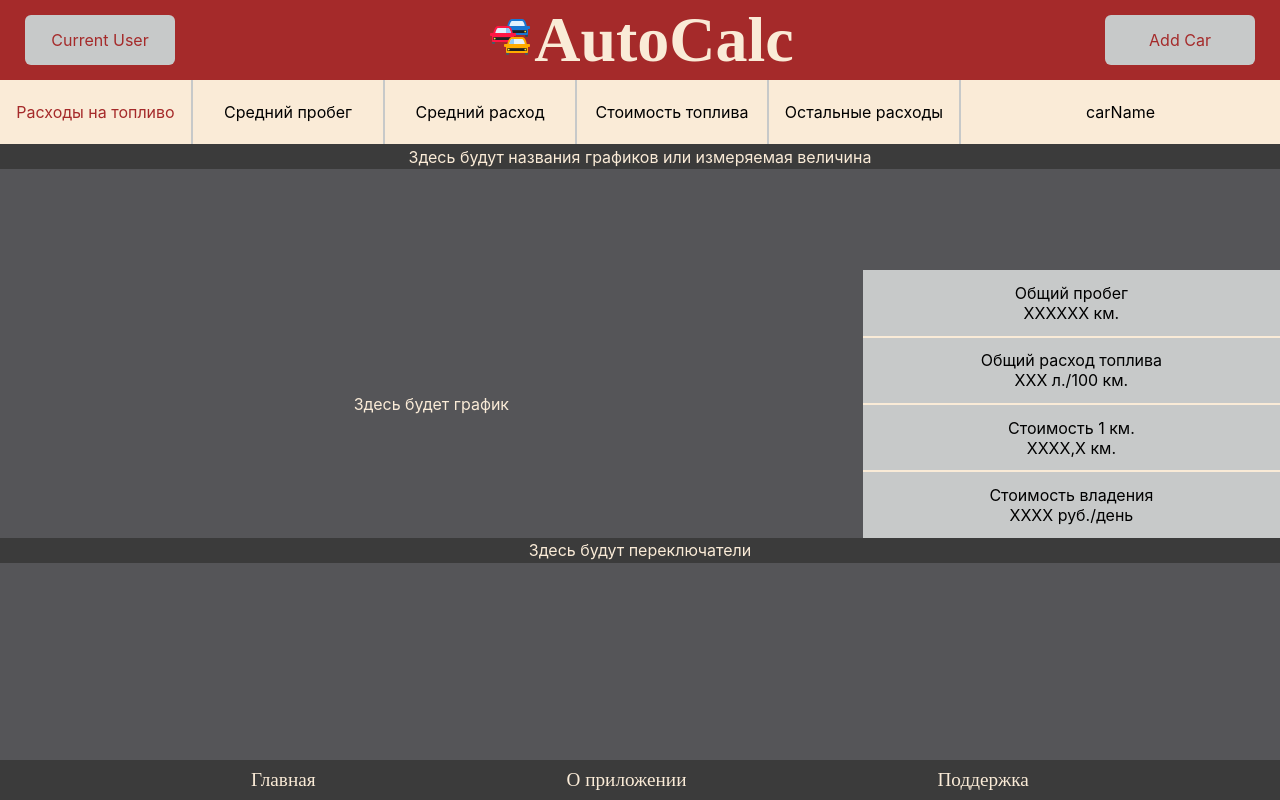
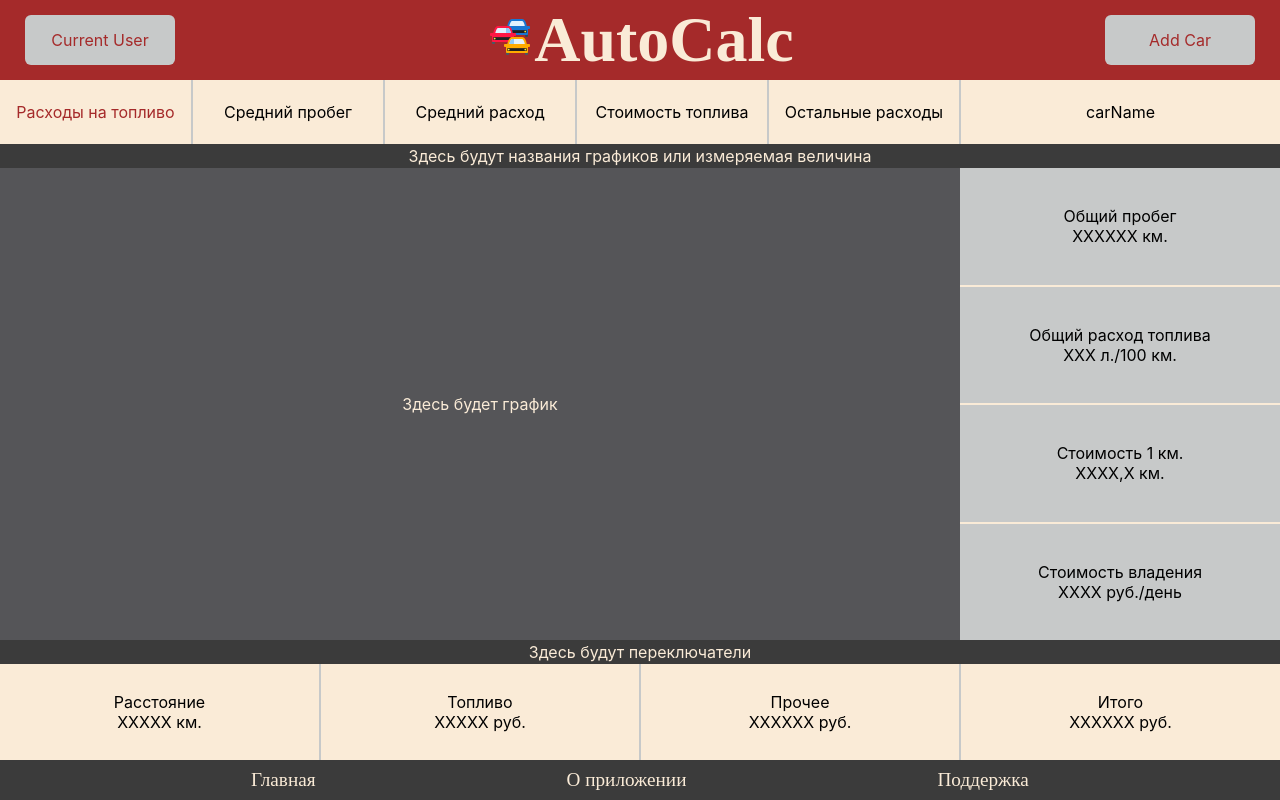
Before and after one commit to leo153624nid/AutoCalc, a React (Create React App) app: page /graf in a window 1280 px wide. Built offline with nearby package versions, Linux system fonts and the light colour scheme.

Commit message:
init BottomBlock

```diff
--- a/src/components/BottomBlock/BottomBlock.js
+++ b/src/components/BottomBlock/BottomBlock.js
@@ -1,11 +1,28 @@
 import React from "react";
 import s from './BottomBlock.module.css';
-
 
 function BottomBlock (props) {
     return (
         <div className={s.BottomBlock}>
+            <div className={s.distance}>
+                <span>Расстояние</span>
+                <span>XXXXX км.</span>
+            </div>
 
+            <div className={s.fuel}>
+                <span>Топливо</span>
+                <span>XXXXX руб.</span>
+            </div>
+
+            <div className={s.etc}>
+                <span>Прочее</span>
+                <span>XXXXХX руб.</span>
+            </div>
+
+            <div className={s.itogo}>
+                <span>Итого</span>
+                <span>XXXXХX руб.</span>
+            </div>
         </div>
     );
 }
--- a/src/components/BottomBlock/BottomBlock.module.css
+++ b/src/components/BottomBlock/BottomBlock.module.css
@@ -0,0 +1,51 @@
+.BottomBlock {
+    width: 100%;
+    height: 12vh;
+    display: grid;
+    grid-template-areas: "a b c d";
+    grid-template-columns: 1fr 1fr 1fr 1fr;
+    grid-template-rows: 12vh;
+    justify-content: center;
+    align-items: stretch;
+    background-color: antiquewhite;
+}
+
+.distance {
+    grid-area: a;
+    display: flex;
+    flex-direction: column;
+    justify-content: center;
+    align-items: center;
+    border-right: 1px solid rgb(199, 201, 201);
+
+}
+
+.fuel {
+    grid-area: b;
+    display: flex;
+    flex-direction: column;
+    justify-content: center;
+    align-items: center;
+    border-left: 1px solid rgb(199, 201, 201);
+    border-right: 1px solid rgb(199, 201, 201);
+}
+
+.etc {
+    grid-area: c;
+    display: flex;
+    flex-direction: column;
+    justify-content: center;
+    align-items: center;
+    border-left: 1px solid rgb(199, 201, 201);
+    border-right: 1px solid rgb(199, 201, 201);
+
+}
+
+.itogo {
+    grid-area: d;
+    display: flex;
+    flex-direction: column;
+    justify-content: center;
+    align-items: center;
+    border-left: 1px solid rgb(199, 201, 201);
+}
--- a/src/components/GrafBlock/GrafBlock.module.css
+++ b/src/components/GrafBlock/GrafBlock.module.css
@@ -6,12 +6,12 @@
         "a a a a"
         "b b b c"
         "d d d d";
-    align-items: stretch;
+    grid-template-rows: 3vh 59vh 3vh;
+    grid-template-columns: 1fr 1fr 1fr 1fr;
 }
 
 .grafikName {
     grid-area: a;
-    height: 25px;
     display: flex;
     justify-content: center;
     align-items: center;
@@ -83,7 +83,6 @@
 
 .toggle {
     grid-area: d;
-    height: 25px;
     display: flex;
     justify-content: center;
     align-items: center;
```
